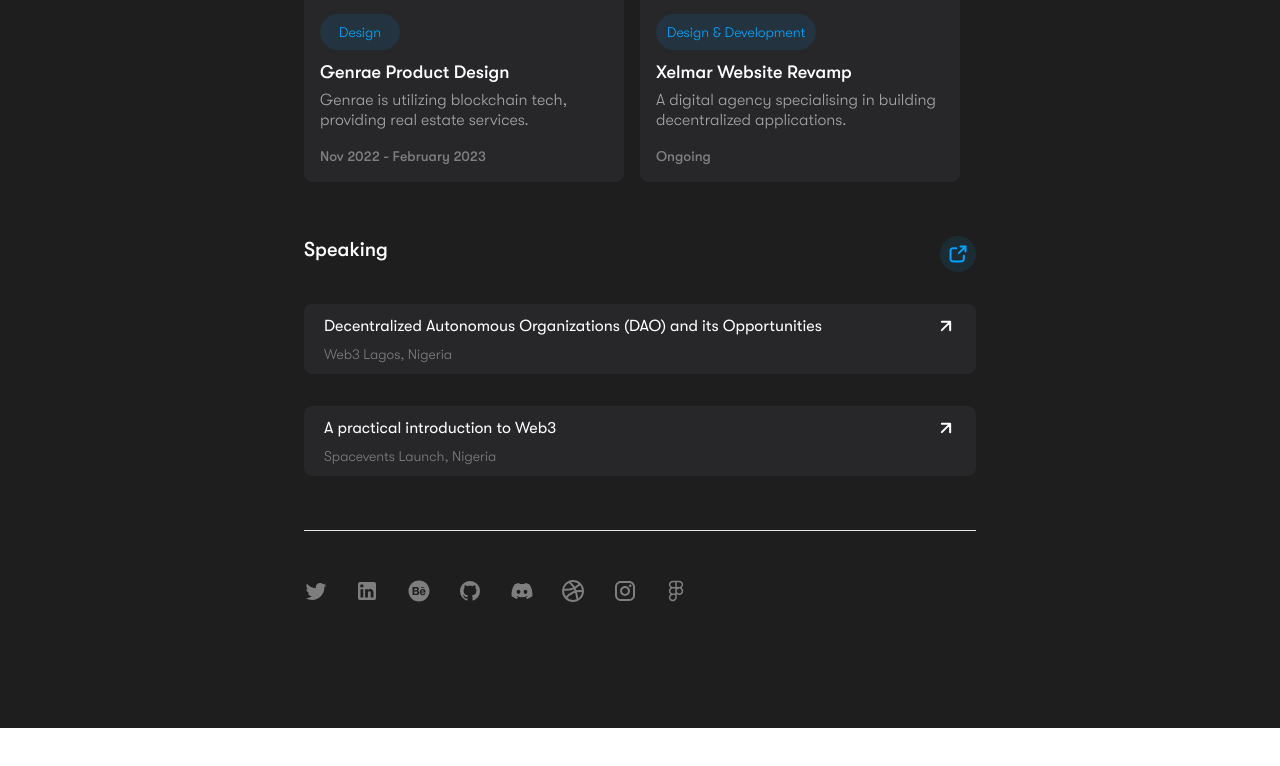
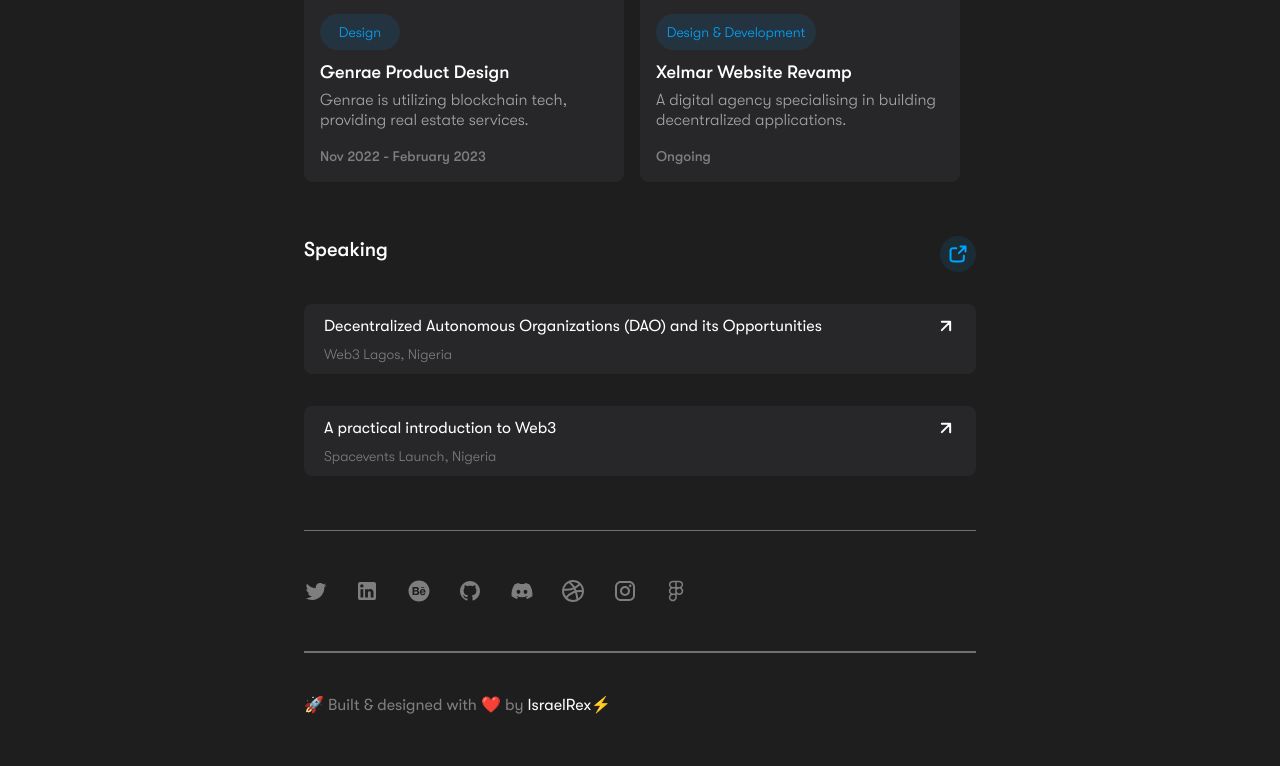
Before and after one commit to Israelrex9/IsraelRex, a React (Create React App) app: page / in a window 1280 px wide. Shown: the part 1598-2364 px from the top of the page. Before the commit the page ends 2326 px from the top, so only its background shows below. Built offline with nearby package versions, Linux system fonts and the light colour scheme.

Commit message:
footer message

```diff
--- a/src/App.js
+++ b/src/App.js
@@ -2,6 +2,7 @@ import React from 'react';
 
 import './App.css';
 import rexImage from './Images/israelrexnft.svg';
+import rex from './Images/rex.svg';
 import tTopicon from './Images/social-media-icons/twitter.svg';
 import lTopicon from './Images/social-media-icons/linkedin.svg';
 import bTopicon from './Images/social-media-icons/behance.svg';
@@ -47,7 +48,7 @@ const App = () => {
                         <a href="https://www.behance.net/israelrex9" target="_blank" className='font-GT'> portfolio</a>.
                     </p>
                     <section className='mt-[16px] mb-[54px] sm:flex flex-column w-full justify-between items-center'>
-                        <p>Occasional freelancer / consultant → 👋 <a href="mailto: israel06.rex@gmail.com" target="_blank" className='font-GT'>get in touch</a>.</p>
+                        <p>Occasional freelancer / consultant → 👋 <a href="mailto: israel06.rex@gmail.com" target="_blank" className='font-GT  hover:text-blue'>get in touch.</a></p>
                         <button href="#" className='py-2 px-3 border-blue border rounded-lg text-blue hover:text-white bg-blue/10 hover:bg-blue font-GT2 sm:mt-0 mt-3'>Know more →</button>
                     </section>
                     <hr className='border-[#707070]'></hr>
@@ -131,8 +132,8 @@ const App = () => {
                         </div>
                     </section>
                 </section>
-                <hr></hr>
-                <div className='flex mt-12 max-w-sm justify-between'>
+                <hr className='border-[#707070]'></hr>
+                <div className='flex my-12 max-w-sm justify-between'>
                     <a href="https://twitter.com/israelrex9" target="_blank"><img src={tBottomicon} alt="Twitter logo" /></a>
                     <a href="https://www.linkedin.com/in/israel-rex/" target="_blank"><img src={lBottomicon} alt="Linkedin logo"/></a>
                     <a href="https://www.behance.net/israelrex9" target="_blank"><img src={bBottomicon} alt="Behance logo"/></a>
@@ -142,6 +143,10 @@ const App = () => {
                     <a href="https://instagram.com/israelrex9?igshid=YmMyMTA2M2Y=" target="_blank"><img src={iBottomicon} alt="Instagram logo"/></a>
                     <a href="https://www.figma.com/@israelrex" target="_blank"><img src={fBottomicon} alt="Figma logo"/></a>
                 </div>
+                <hr className='border-[#707070] border-[0.5px]'></hr>
+                <div className='flex gap-2 sm:justify-start justify-center mt-10'>
+                    <p className='font-GT2 text-base text-[#7E7E7E] hover:text-blue'>🚀 Built & designed with ❤️ by <span className='text-white hover:text-blue'>IsraelRex</span>⚡</p>
+                </div>
             </div>
         </div>
     );
```
Also changed, not shown: 2 other files (tests, documents, lock files or other folders).
